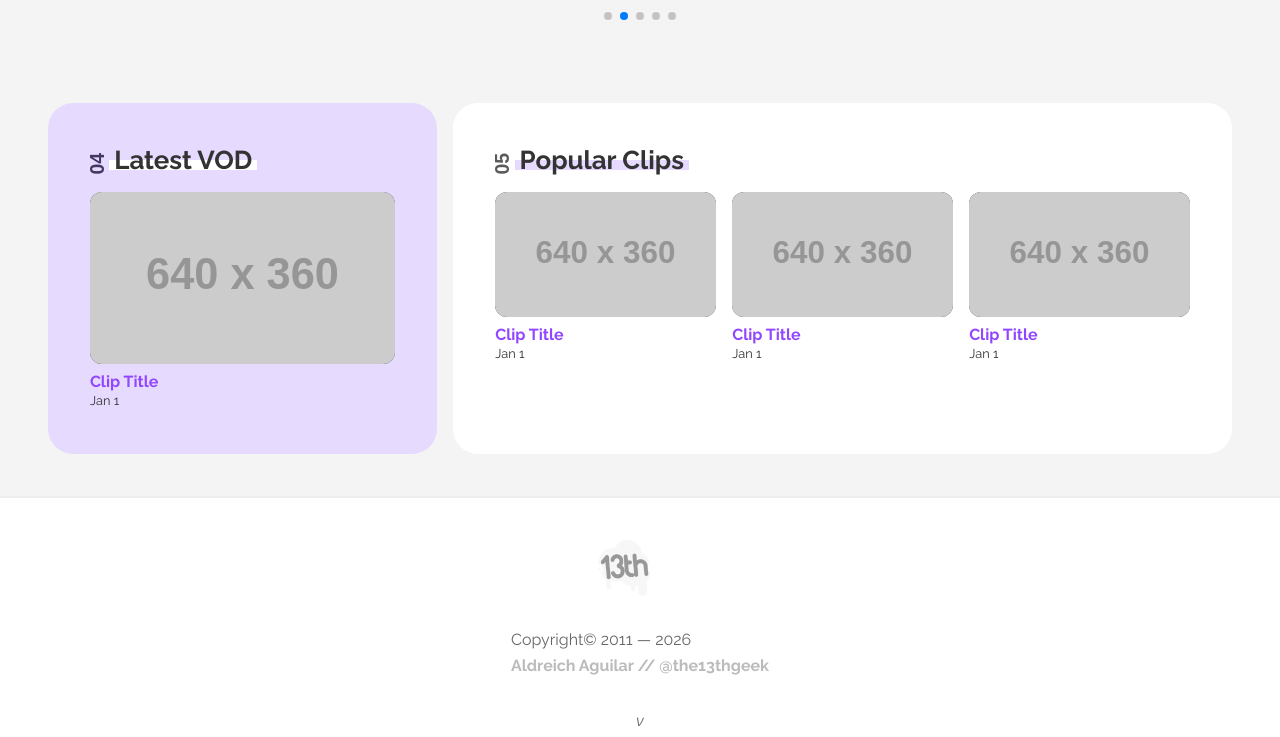
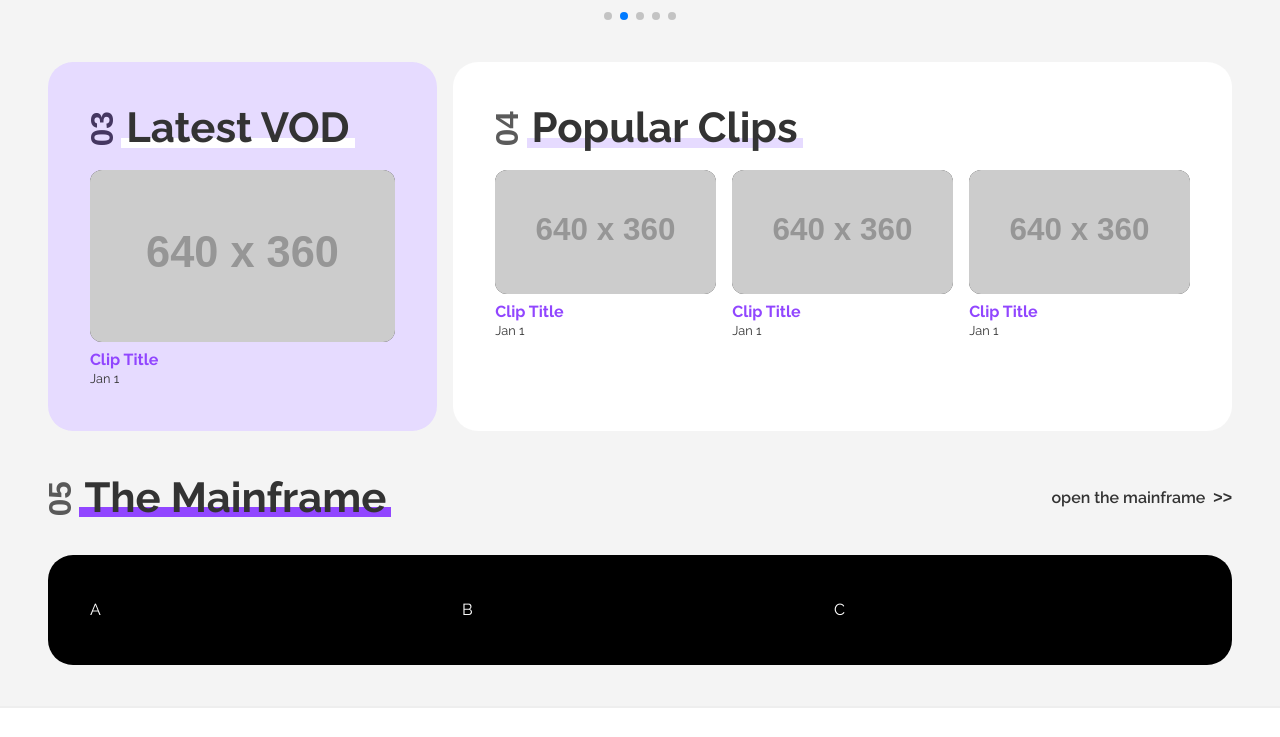
Before and after one commit to the13thgeek/the13thgeek-dot-com-astro, an Astro site: page /twitch in a window 1280 px wide. Shown: the part 1431-2168 px from the top of the page. Built offline with nearby package versions, Linux system fonts and the light colour scheme; Astro itself is replaced by a stand-in of ours; no server answers; placeholder pictures from the web are drawn by us; a web font is replaced by a local one.

Commit message:
Twitch/Mainframe component

```diff
--- a/src/pages/twitch.astro
+++ b/src/pages/twitch.astro
@@ -1,4 +1,5 @@
 ---
+import '../styles/twitch.scss';
 import GlobalLayout from '../layouts/GlobalLayout.astro';
 import HeadingCard from '../components/HeadingCard.astro';
 import SectionHeading from '../components/SectionHeading.astro';
@@ -7,7 +8,7 @@ import OnAir from '../react-components/OnAir.tsx';
 import NowPlaying from '../react-components/NowPlaying.tsx';
 import LatestVod from '../react-components/LatestVod.tsx';
 import PopularClipsList from '../react-components/PopularClipsList.tsx';
-import '../styles/twitch.scss';
+import Mainframe from '../react-components/Mainframe.tsx';
 
 
 ---
@@ -31,23 +32,27 @@ import '../styles/twitch.scss';
 		<OnAir client:load />
 	</SectionContainer>
 	<SectionContainer className='twitch-nowplaying'>
-		<SectionHeading isStyled={true} headingType="h2" sectionNumber={3}>
+		<SectionHeading isStyled={true} headingType="h2" sectionNumber={2}>
 			Now Playing
 		</SectionHeading>
 		<NowPlaying client:load />
 	</SectionContainer>
-	<SectionContainer className='clips-mf'>
+	<SectionContainer className='clips' noTopMargin>
 		<div class="box vod">
-			<SectionHeading isStyled={true} headingType="h3" sectionNumber={4}>
+			<SectionHeading isStyled={true} headingType="h2" sectionNumber={3}>
 				Latest VOD
 			</SectionHeading>
 			<LatestVod client:load />
 		</div>
 		<div class="box clips">
-			<SectionHeading isStyled={true} headingType="h3" sectionNumber={5}>
+			<SectionHeading isStyled={true} headingType="h2" sectionNumber={4}>
 				Popular Clips
 			</SectionHeading>
 			<PopularClipsList client:load />
 		</div>
 	</SectionContainer>
+	<SectionContainer className='mainframe' noTopMargin  ctaText='Open the Mainframe' ctaHref='https://mainframe.the13thgeek.com/'>
+		<SectionHeading isStyled={true} headingType="h2" slot="heading" sectionNumber={5}>The Mainframe</SectionHeading>
+		<Mainframe client:load />
+	</SectionContainer>
 </GlobalLayout>
--- /dev/null
+++ b/src/react-components/Mainframe.scss
@@ -0,0 +1,20 @@
+@use '../styles/variables' as *;
+@use '../styles/mixins' as *;
+
+section.mainframe {
+  .mf-content {
+    @include tile(true);
+    background-color: #000;
+    color: #fff;
+    display: grid;
+    gap: 1rem;
+    grid-template-columns: 1fr;
+
+    @include respond(md) {
+        grid-template-columns: 1fr 1fr;
+    }
+    @include respond(lg) {
+        grid-template-columns: 1fr 1fr 1fr;
+    }
+  }
+}
--- /dev/null
+++ b/src/react-components/Mainframe.tsx
@@ -0,0 +1,14 @@
+import React, { useState, useEffect } from 'react';
+import './Mainframe.scss';
+
+const Mainframe = () => {
+  return (
+    <div className="mf-content">
+        <div>A</div>
+        <div>B</div>
+        <div>C</div>
+    </div>
+  )
+}
+
+export default Mainframe
--- a/src/styles/twitch.scss
+++ b/src/styles/twitch.scss
@@ -5,7 +5,7 @@
   background-color: var(--deep);
 }
 
-section.clips-mf {
+section.clips {
   .struct {
     display: grid;
     gap: 1rem;
@@ -33,7 +33,7 @@ section.clips-mf {
       align-items: start;
       gap: 1rem;
 
-      h3 {
+      h2 {
         &::before {
           color: var(--deep);
         }
@@ -52,7 +52,7 @@ section.clips-mf {
       align-items: start;
       gap: 1rem;
 
-      h3 {
+      h2 {
         &::after {
           background-color: var(--light);
         }
```
